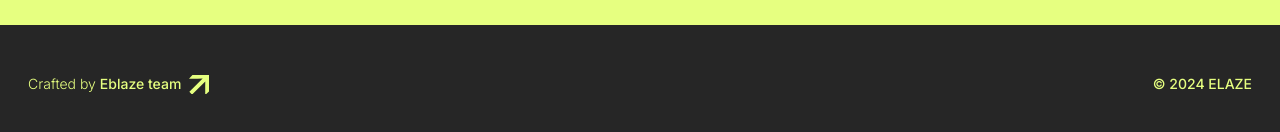
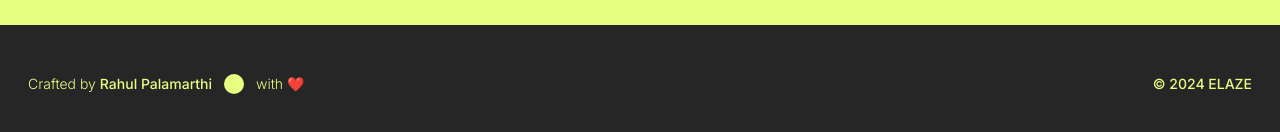
Before and after one commit to rahu1gg/eblaze, a Next.js app: page / in a window 1280 px wide. Shown: the part 10330-10462 px from the top of the page. Built offline with nearby package versions, Linux system fonts and the light colour scheme; no server answers.

Commit message:
styles: change icon in footer styles and link

```diff
--- a/src/components/global/footer/index.tsx
+++ b/src/components/global/footer/index.tsx
@@ -97,16 +97,14 @@ function FooterOutro() {
       <p>
         Crafted by{' '}
         <Button className='group p-0 text-primary-color font-medium' variant='link'>
-          <Link href={'/team'} className='inline-flex items-center justify-start'>
-            Eblaze team
-            <div className='relative ml-2 size-5 overflow-hidden'>
-              <div className='absolute transition-all duration-200 group-hover:-translate-y-5 group-hover:translate-x-5'>
-                <Arrow className='size-5 inline-block' />
-                <Arrow className='size-5 -translate-x-5' />
-              </div>
-            </div>
+          <Link href={'https://github.com/rahu1gg'} className='inline-flex items-center justify-start' target='_blank' rel='noreferrer'>
+            Rahul Palamarthi
+            <span className='bg-primary-color mx-3 inline-flex items-center justify-center text-background rounded-full size-5 overflow-hidden group-hover:size-16 duration-300'>
+              <Arrow className='-translate-x-10 translate-y-10 duration-300 group-hover:translate-x-0 group-hover:translate-y-0 size-4' />
+            </span>
           </Link>
         </Button>
+        with ❤️
       </p>
       <p className='font-medium'>© 2024 ELAZE</p>
     </div>
```
